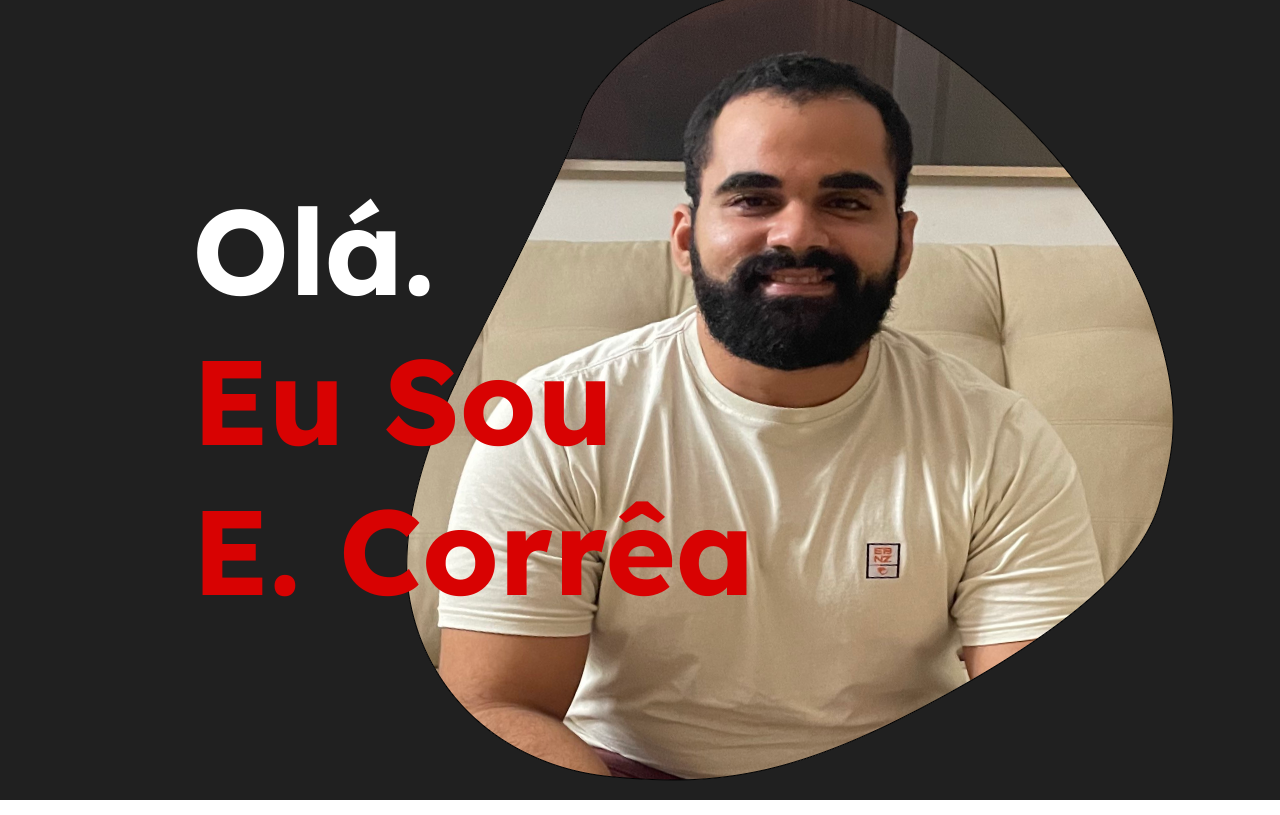
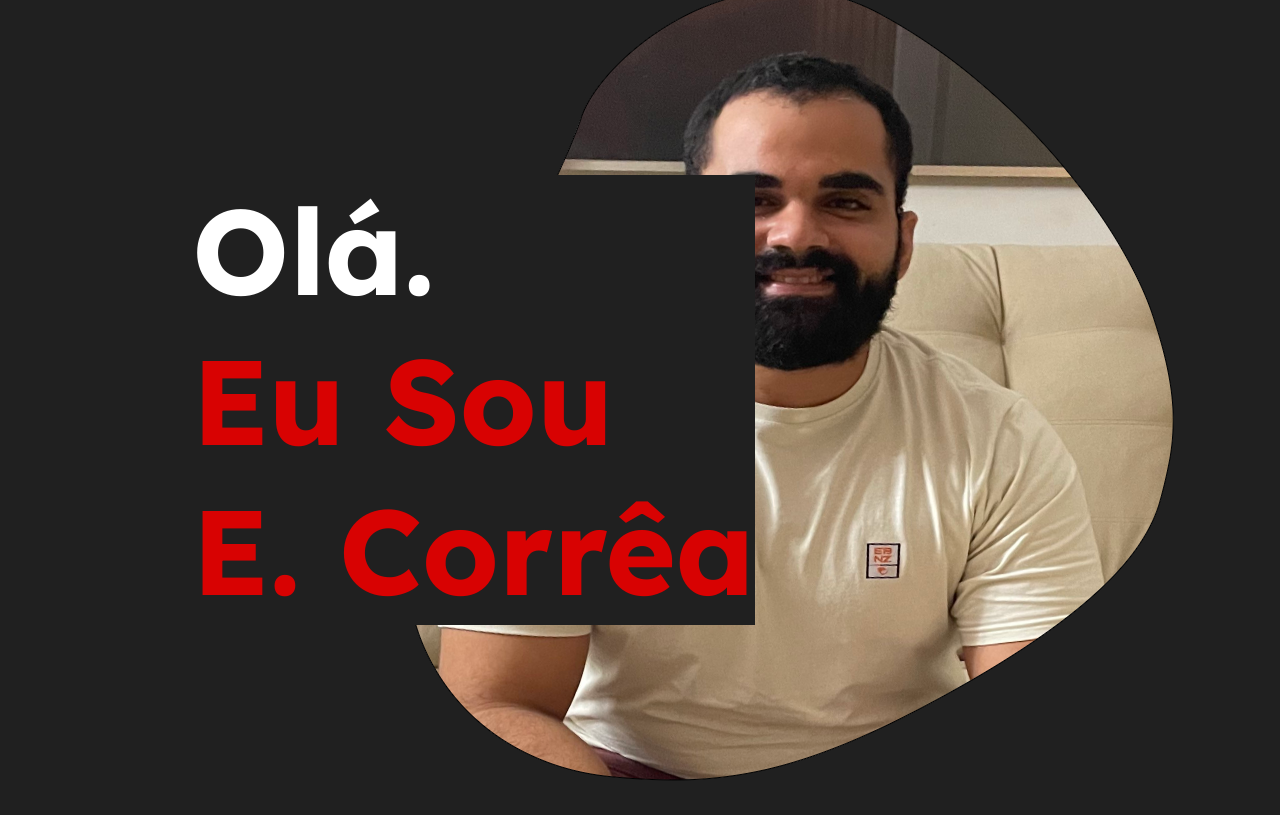
Before and after one commit to edmcorrea/portifolio, a React (Create React App) app: page / in a window 1280 px wide. Built offline with nearby package versions, Linux system fonts and the light colour scheme.

Commit message:
change bg * css

```diff
--- a/src/styles/index.css
+++ b/src/styles/index.css
@@ -1,6 +1,6 @@
 @import url('https://fonts.googleapis.com/css2?family=Lexend:wght@400;700;800;900&display=swap');
 
 * {
-  /* color: white; */
+  background-color: rgb(32, 32, 32);
   font-family: 'Lexend', sans-serif;
 }
```
